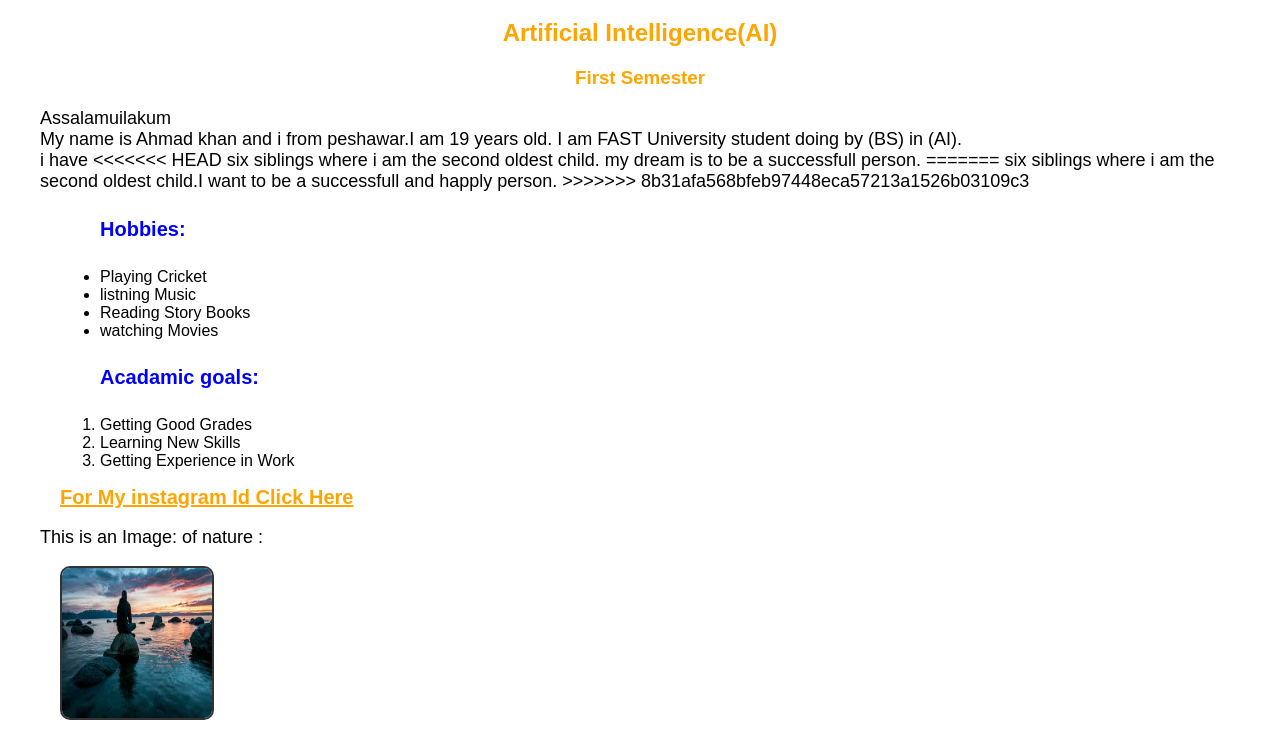
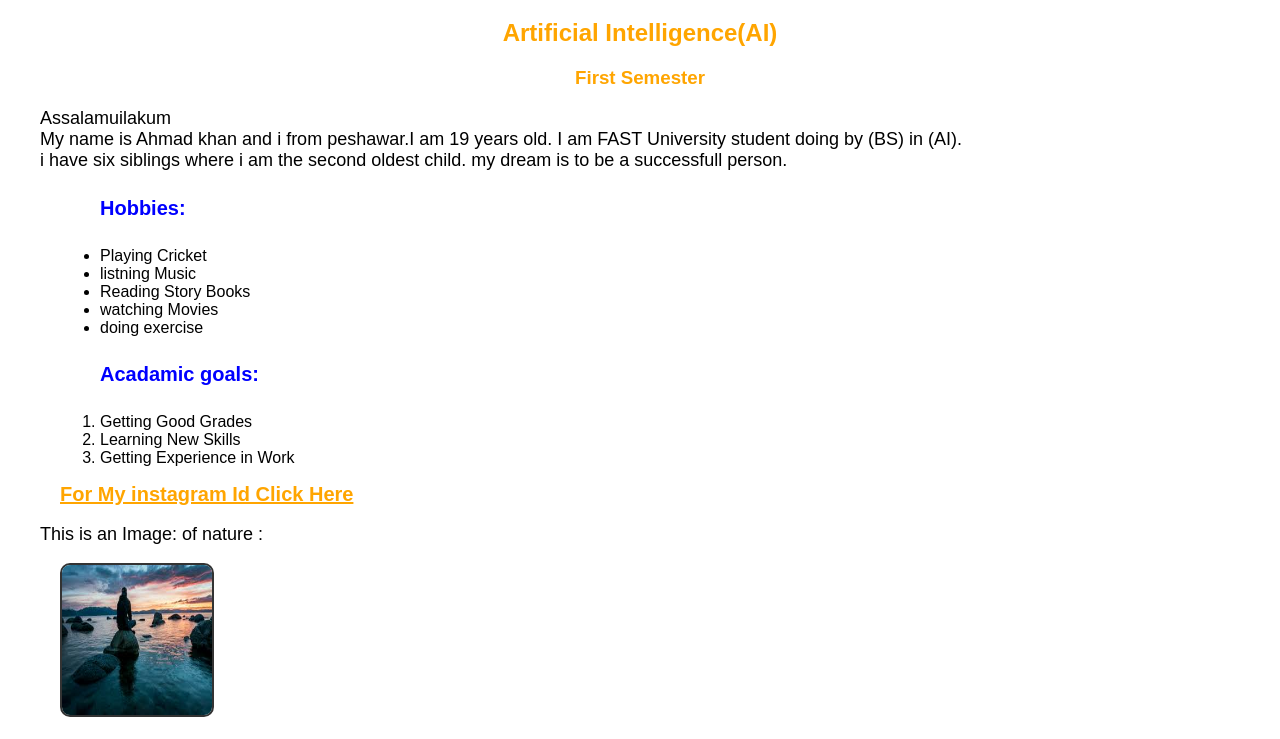
Before and after one commit to p250001/25p-0001, a plain HTML site: page index.html in a window 1280 px wide. Shown: the part 61-800 px from the top of the page. Drawn offline with Linux system fonts and the light colour scheme.

Commit message:
added another hobbie (doing workout)

```diff
--- a/index.html
+++ b/index.html
@@ -9,14 +9,8 @@
     <p>Assalamuilakum<br>
         My name is Ahmad khan and i from peshawar.I am 19 years old.
         I am FAST University student doing by (BS) in (AI).<br> i have
-<<<<<<< HEAD
         six siblings where i am the second oldest child. my dream
-        is to be a successfull person.
-=======
-        six siblings where i am the second oldest child.I want to be a
-            successfull and happly person.
-
->>>>>>> 8b31afa568bfeb97448eca57213a1526b03109c3
+     is to be a successfull person.
     </p>
     <ul>
         <h4>Hobbies:</h4>
@@ -24,6 +18,7 @@
         <li> listning Music</li>
         <li>Reading Story Books </li>
         <li>watching Movies</li>
+        <li>doing exercise</li>
     </ul>
     <ol>
         <h4>Acadamic goals:</h4>
```
